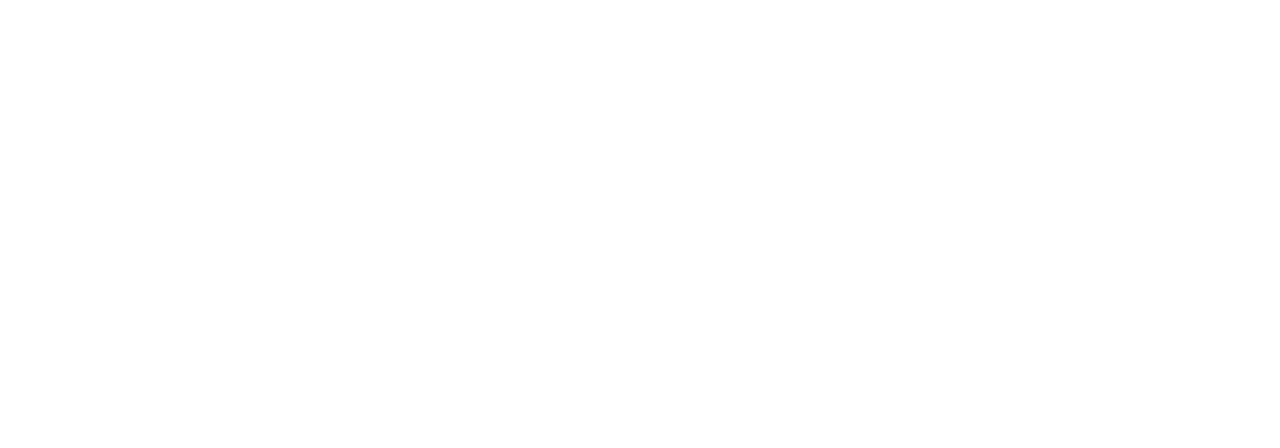
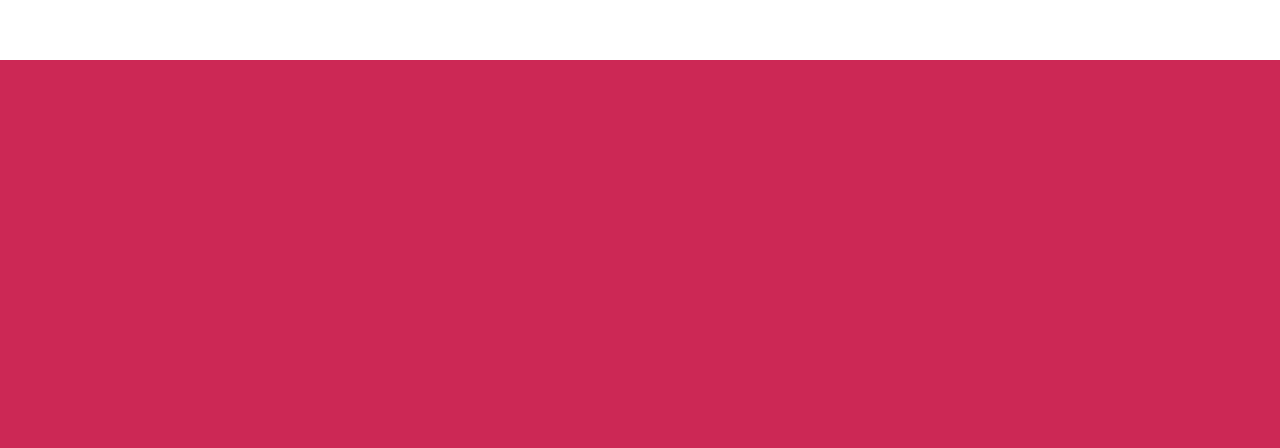
Before and after one commit to vsiao/yeunglovin, a React (Create React App) app: page / in a window 1280 px wide. Shown: the part 2340-2788 px from the top of the page. Before the commit the page ends 800 px from the top, so only its background shows below. Built offline with nearby package versions, Linux system fonts and the light colour scheme.

Commit message:
Add basic scroll navigation and full-screen sections

```diff
--- a/package.json
+++ b/package.json
@@ -4,6 +4,7 @@
   "version": "0.1.0",
   "private": true,
   "dependencies": {
+    "classnames": "2.2.6",
     "gh-pages": "^2.1.1",
     "react": "^16.12.0",
     "react-dom": "^16.12.0",
--- a/src/App.css
+++ b/src/App.css
@@ -3,12 +3,16 @@ html {
 }
 
 body {
-  background: center / cover no-repeat url('/cover.jpg');
   font-family: 'Roboto', Arial, sans-serif;
   line-height: 1;
 }
 
+.ScrollSection {
+  min-height: 100vh;
+}
+
 .Splash {
+  background: center / cover no-repeat url('/cover.jpg');
   display: flex;
   align-items: center;
   flex-direction: column;
@@ -96,27 +100,19 @@ body {
   text-decoration: underline;
 }
 
-.App {
-  text-align: center;
+.AboutUs,
+.RSVP {
+  background: #cc2855;
+  color: #fff;
 }
 
-.App-logo {
-  height: 40vmin;
-}
-
-.App-header {
-  background-color: #282c34;
-  min-height: 100vh;
+.AboutUs,
+.Details,
+.RSVP {
+  align-items: center;
   display: flex;
-  flex-direction: column;
-  align-items: center;
+  font-size: 24px;
   justify-content: center;
-  font-size: calc(10px + 2vmin);
-  color: white;
-}
-
-.App-link {
-  color: #09d3ac;
 }
 
 @keyframes animation-bounce {
--- a/src/App.js
+++ b/src/App.js
@@ -1,25 +1,33 @@
-import React from 'react';
+import cx from "classnames";
+import React, { useCallback, useEffect, useState } from 'react';
 import { HashRouter, Route, Link } from 'react-router-dom';
 import './App.css';
 
-function Home() {
-  return <div className="Home" />;
-}
-function About() {
-  return <div className="About" />;
+function App() {
+  return (
+    <HashRouter basename="/">
+      <Splash />
+      <AboutUs />
+      <Details />
+      <RSVP />
+    </HashRouter>
+  );
 }
 
-function App() {
-  return (
-    <>
-      <HashRouter basename="/">
-        <div className="Splash">
+export default App;
+
+function Splash() {
+  const words = ['Yay!', 'coolbeans', 'Okay, so…', 'And…?', 'Tell me more'];
+  const randIndex = Math.floor(Math.random() * Math.floor(words.length));
+  const celebrationText =  words[randIndex];
+
+  return <ScrollRoute exact path="/" className="Splash">
     <div className="Splash-wrapper">
       <h1 className="Splash-title">10.10.20</h1>
       <h2 className="Splash-subtitle">Stephanie & Vincent</h2>
       <div className="Splash-sticker">(are getting married)</div>
       <div className="Splash-okay">
-              {getCelebrate()} <span className="Splash-arrow">↓</span>
+        {celebrationText} <span className="Splash-arrow">↓</span>
       </div>
     </div>
     <ul className="Splash-nav">
@@ -39,20 +47,59 @@ function App() {
         </Link>
       </li>
     </ul>
-        </div>
-        <div className="App">
-          <Route exact path="/" component={Home} />
-          <Route path="/about" component={About} />
-        </div>
-      </HashRouter>
-    </>
-  );
+  </ScrollRoute>;
 }
 
-export default App;
+function AboutUs() {
+  return <ScrollRoute path="/us" className="AboutUs">
+    woah there
+  </ScrollRoute>;
+}
 
-function getCelebrate() {
-  const words = ['Yay!', 'Coolbeans', 'Okay, so what now?', 'And…?', 'Tell me more'];
-  const randIndex = Math.floor(Math.random() * Math.floor(words.length));
-  return words[randIndex];
+function Details() {
+  return <ScrollRoute path="/details" className="Details">
+    we're still under construction
+  </ScrollRoute>;
 }
+
+function RSVP() {
+  return <ScrollRoute path="/rsvp" className="RSVP">
+    come back later!
+  </ScrollRoute>;
+}
+
+function ScrollRoute({ path, className, setHeight, children }) {
+  return <Route path={path}>
+    {({ match }) =>
+      <ScrollSection
+        match={match}
+        className={className}
+        setHeight={setHeight}
+        children={children}
+      />}
+  </Route>;
+}
+
+function ScrollSection({ match, className, setHeight, children }) {
+  const [rootNode, setRootNode] = useState(null);
+
+  // Measure and set the height of this section, once on mount
+  const rootRef = useCallback(node => {
+    setRootNode(node);
+    if (node !== null) {
+      // setHeight(node.getBoundingClientRect().height);
+    }
+  }, []);
+
+  // If we navigated to this section, scroll it into view
+  const shouldScroll = match && match.isExact && rootNode;
+  useEffect(() => {
+    if (shouldScroll) {
+      rootNode.scrollIntoView({ behavior: "smooth", block: "start" });
+    }
+  }, [shouldScroll, rootNode]);
+
+  return <section ref={rootRef} className={cx("ScrollSection", className)}>
+    {children}
+  </section>;
+}
```
Also changed, not shown: 2 other files (tests, documents, lock files or other folders). Lines whose indentation alone changed are shown as unchanged.
